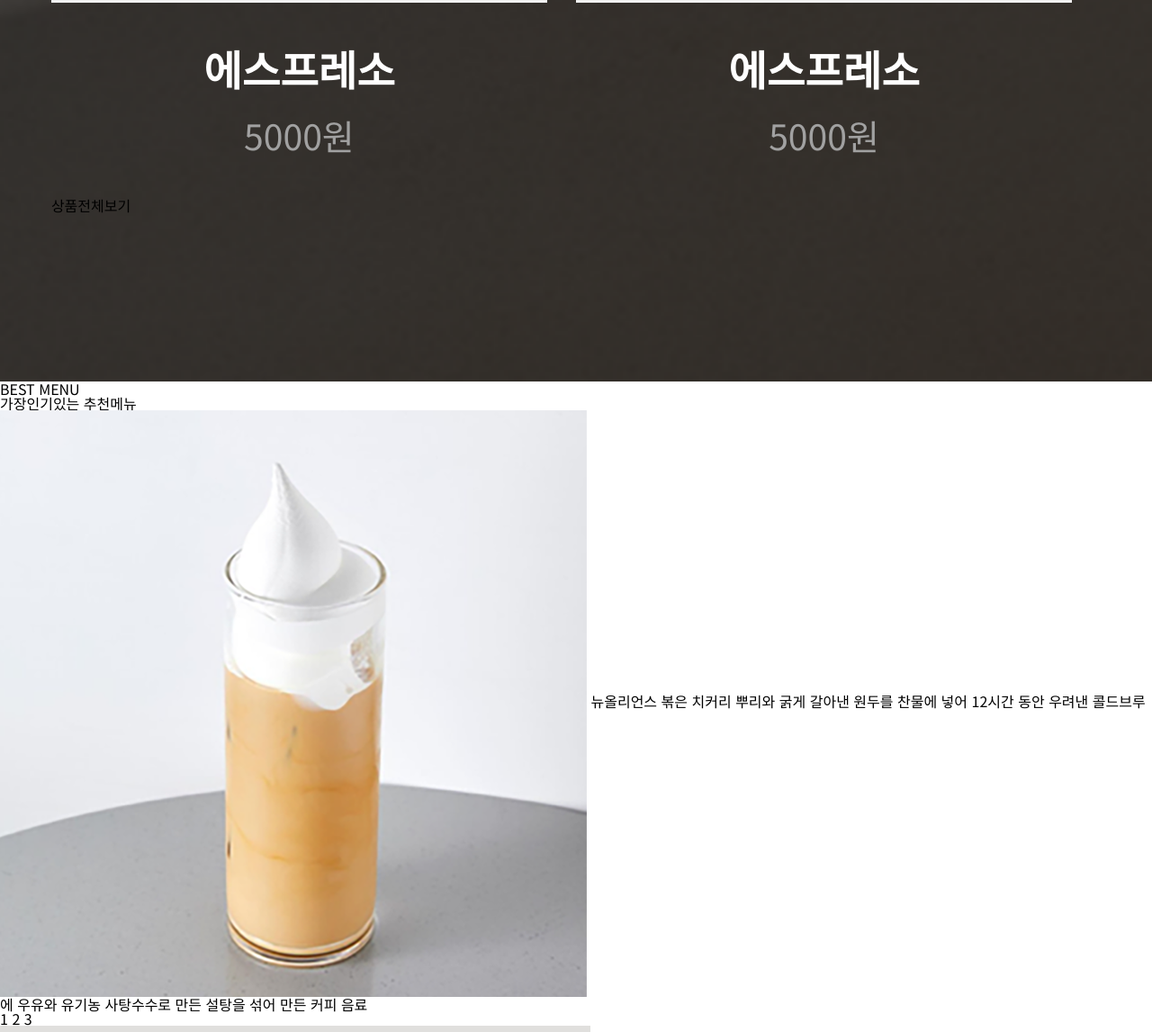
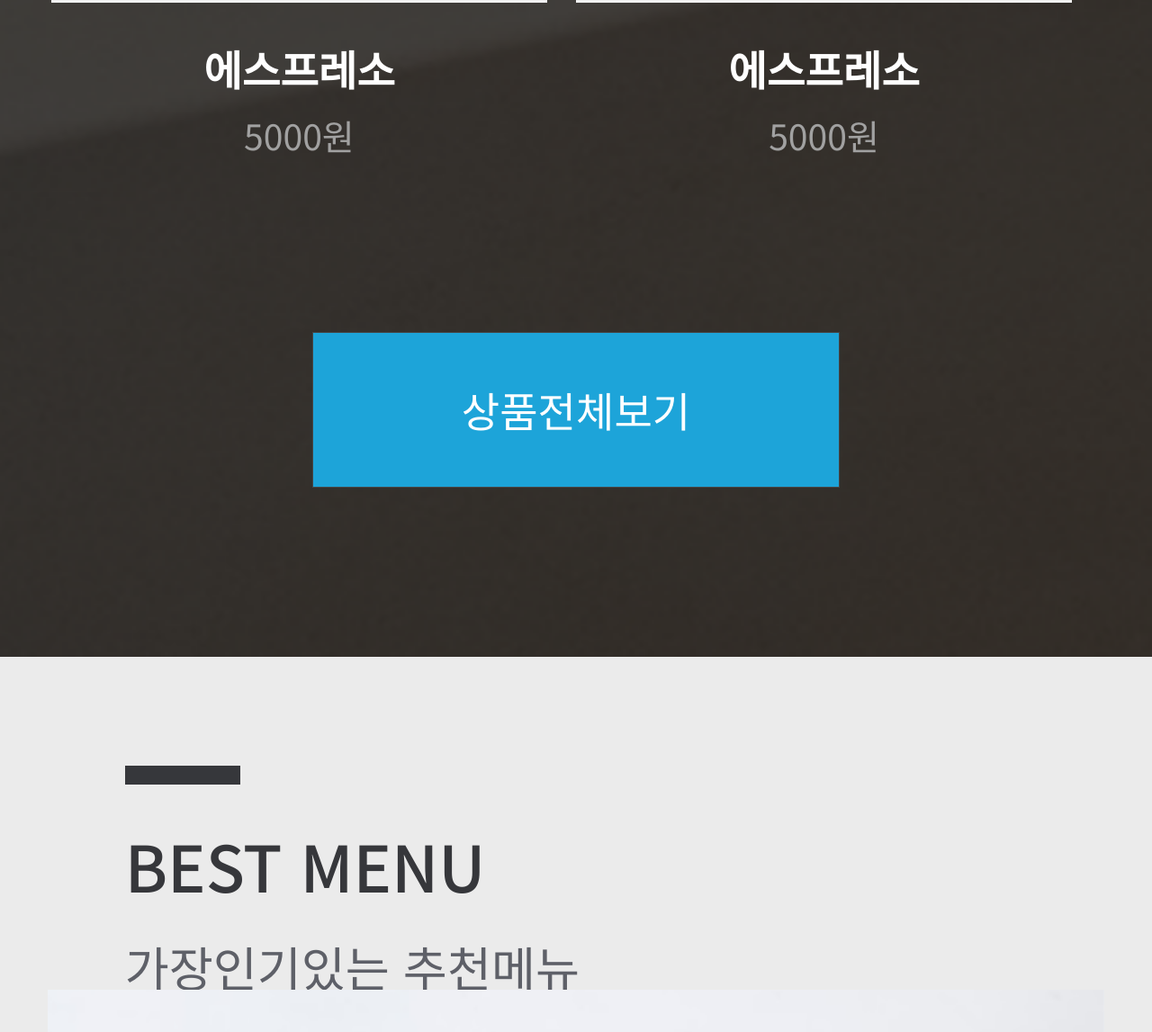
Before and after one commit to som0301/mobile-ex, a plain HTML site: page index.html in a window 1280 px wide. Shown: the part 5336-6483 px from the top of the page at 90% size. Drawn offline with Linux system fonts and the light colour scheme.

Commit message:
add best menu

```diff
--- a/css/index.css
+++ b/css/index.css
@@ -23,7 +23,7 @@ header .menu-btn{text-indent: -9999px; width: 46px; height: 46px; background: ur
 .menu-area .menu-title{color: #fff; text-align: center; font-size: 9.444vw; position: relative; padding-top: 3.055vw;}
 .menu-area .menu-title::before{content: ""; display: block; position: absolute; top: 0; left: 50%; transform: translateX(-50%); background-color: #1da4d9; width: 10.833vw; height: 1.389vw;}
 .menu-area .menu-title-sub{color: #1da4d9; text-align: center; margin-top: 4.166vw; font-size: 3.889vw; margin-bottom: 8.889vw;}
-.menu-area .menu-list{display: flex; flex-wrap: wrap; }
+.menu-area .menu-list{display: flex; flex-wrap: wrap;}
 .menu-area .menu-list>li{width: calc(50% - 2.5vw); /* gap */}
 .menu-area .menu-list>li:nth-child(2n+1){margin-right: 1.25vw;}
 .menu-area .menu-list>li:nth-child(2n){margin-left: 1.25vw;}
@@ -32,3 +32,10 @@ header .menu-btn{text-indent: -9999px; width: 46px; height: 46px; background: ur
 .menu-area .menu-list>li .menu-thum-txt{text-align: center; color: #a1a1a1; padding: 3.889vw 0;}
 .menu-area .menu-list>li .menu-thum-txt strong{color: #fff; display: block; font-size: 3.611vw; margin-bottom: 2.5vw;}
 .menu-area .menu-list>li .menu-thum-txt .price{font-size: 3.055vw;}
+.menu-area .menu-allview-btn{margin: auto; color: #fff; border: 1px solid #464646; background-color: #1da4d9; width: 45.55vw; height: 13.35vw; margin-top: 11.66vw; line-height: 13.35vw; font-size: 3.6vw; text-align: center;}
+/* 베스트메뉴 */
+.best-menu-area img{width: 100%;}
+.best-menu-area{background: #ebebeb; padding: 9.444vw 4.166vw 7.777vw;}
+.best-menu-area .best-title{color: #36373b; font-size: 5.555vw; font-weight: 500; margin-left: 6.666vw; padding-top: 5.833vw; position: relative;}
+.best-menu-area .best-title::before{content: ''; display: block; position: absolute; left: 0; top: 0; height: 1.666vw; width: 10vw; background-color: #36373b;}
+.best-menu-area .best-title-sub{font-size: 4.166vw; color: #5e6068; margin-top: 3.888vw; margin-left: 6.666vw; }
--- a/index.html
+++ b/index.html
@@ -83,7 +83,7 @@
       </div><!-- e:메뉴 -->
       <div class="best-menu-area">
         <h3 class="best-title">BEST MENU</h3>
-        <p class="best_title_sub">가장인기있는 추천메뉴</p>
+        <p class="best-title-sub">가장인기있는 추천메뉴</p>
         <div class="best-menu-box">
           <ul class="best-list">
             <li>
```
